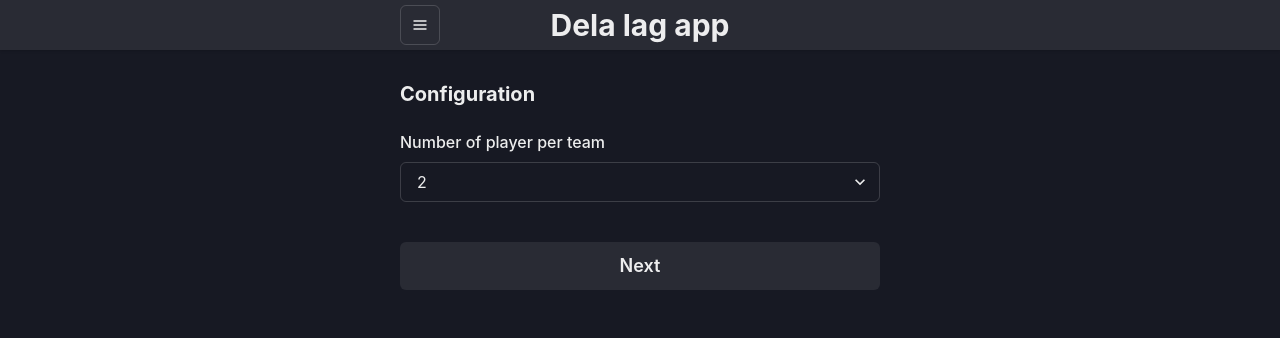
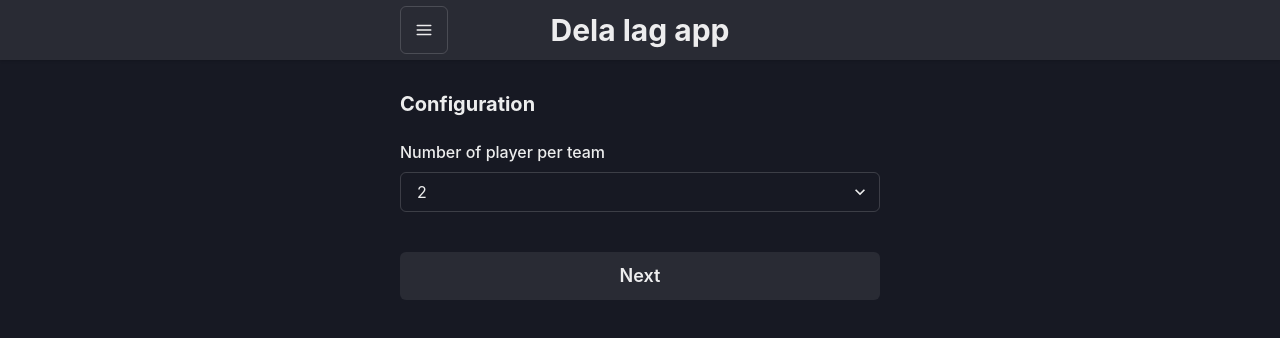
Before and after one commit to iamrane/team-shuffle, a Next.js app: page / in a window 1280 px wide. Shown: the top 338 px of the page. Built offline with nearby package versions, Linux system fonts and the light colour scheme.

Commit message:
Made the menu button larger as well

```diff
--- a/components/Top.js
+++ b/components/Top.js
@@ -10,11 +10,12 @@ export default function Top({onMenuClick}) {
     }
 
     return (
-        <Box zIndex={1} pos="fixed" top={0} left={0} bg="whiteAlpha.200" w="100%" h="50px" boxShadow="base">
+        <Box zIndex={1} pos="fixed" top={0} left={0} bg="whiteAlpha.200" w="100%" h="60px" boxShadow="base">
             <Container pos="relative" maxW="lg">
-                <Center pos="absolute" top={0} left={0} h="50px" px={4}>
+                <Center pos="absolute" top={0} left={0} h="60px" px={4}>
                     <Menu>
                         <MenuButton
+                            size="lg"
                             as={IconButton}
                             aria-label="Options"
                             icon={<HamburgerIcon />}
@@ -30,7 +31,7 @@ export default function Top({onMenuClick}) {
                         </MenuList>
                     </Menu>
                 </Center>
-                <Center h="50px" w="100%">
+                <Center h="60px" w="100%">
                     <Heading size="lg">Dela lag app</Heading>
                 </Center>
             </Container>
--- a/pages/index.js
+++ b/pages/index.js
@@ -27,7 +27,7 @@ export default function Home() {
     }
 
     return (
-        <Container maxW="lg" py={4} mt="50px">
+        <Container maxW="lg" py={4} mt="60px">
             <Head>
                 <title>Dela lag</title>
                 <meta name="description" content="Ett app för att enkelt kunna dela lag" />
```
